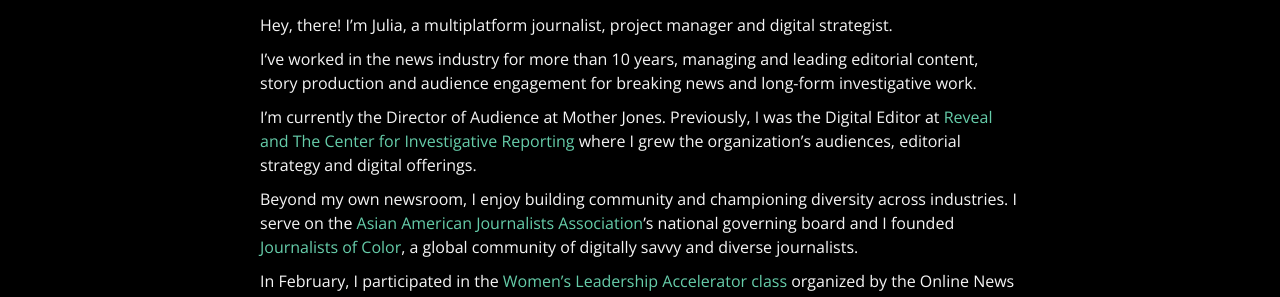
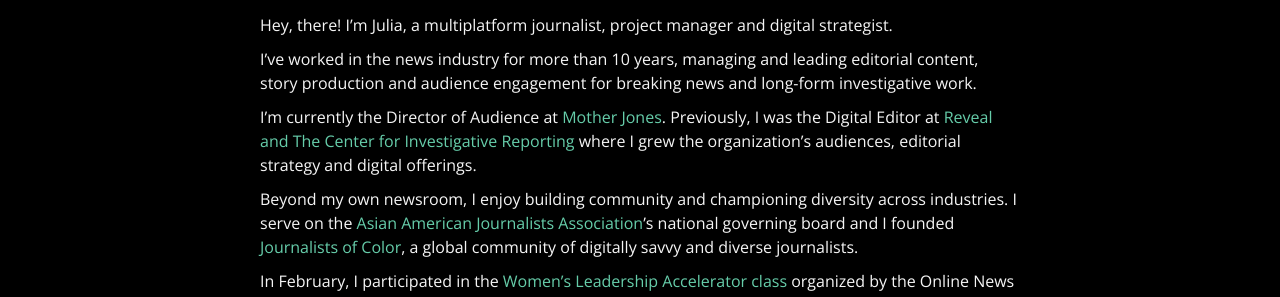
Before and after one commit to juliachanb/juliachanb.github.io, a Jekyll site: the page built from pages/about.md, in a window 1280 px wide. Shown: the part 130-427 px from the top of the page. Built offline with Jekyll 4.4.1, drawn with Linux system fonts in a browser that asks for light colours; nearby versions of some CDN libraries; some web fonts are replaced; some of the changed lines change nothing that is shown.

Commit message:
added link to mojo

```diff
--- a/pages/about.md
+++ b/pages/about.md
@@ -11,7 +11,7 @@
 
 I've worked in the news industry for more than 10 years, managing and leading editorial content, story production and audience engagement for breaking news and long-form investigative work.
 
-I'm currently the Director of Audience at Mother Jones. Previously, I was the Digital Editor at [Reveal and The Center for Investigative Reporting](https://www.revealnews.org/) where I grew the organization's audiences, editorial strategy and digital offerings.
+I'm currently the Director of Audience at [Mother Jones](http://www.motherjones.com/). Previously, I was the Digital Editor at [Reveal and The Center for Investigative Reporting](https://www.revealnews.org/) where I grew the organization's audiences, editorial strategy and digital offerings.
 
 Beyond my own newsroom, I enjoy building community and championing diversity across industries. I serve on the [Asian American Journalists Association](http://www.aaja.org/)'s national governing board and I founded [Journalists of Color](https://journalistsofcolor.us/), a global community of digitally savvy and diverse journalists.
 
```
